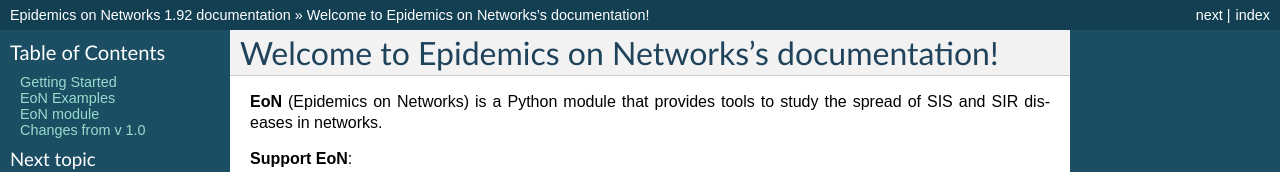
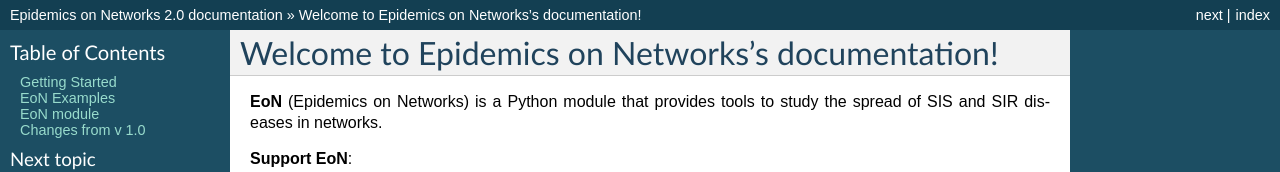
Before and after one commit to springer-math/Mathematics-of-Epidemics-on-Networks, a Sphinx documentation site: the page built from docs/index.rst, in a window 1280 px wide and 900 px high. Shown: the top 172 px of the window. Built offline with Sphinx 7.4.7, drawn with Linux system fonts in a browser that asks for light colours; some of the changed text lies outside the part shown.

Commit message:
Updating to v 2.0

```diff
--- a/docs/conf.py
+++ b/docs/conf.py
@@ -62,9 +62,9 @@
 # built documents.
 #
 # The short X.Y version.
-version = u'1.92'
+version = u'2.0'
 # The full version, including alpha/beta/rc tags.
-release = u'1.92'
+release = u'2.0'
 
 # The language for content autogenerated by Sphinx. Refer to documentation
 # for a list of supported languages.
```
Also changed, not shown: docs/examples/Volume2/ContactTracing.ipynb, docs/examples/Volume2/WTM.ipynb.
